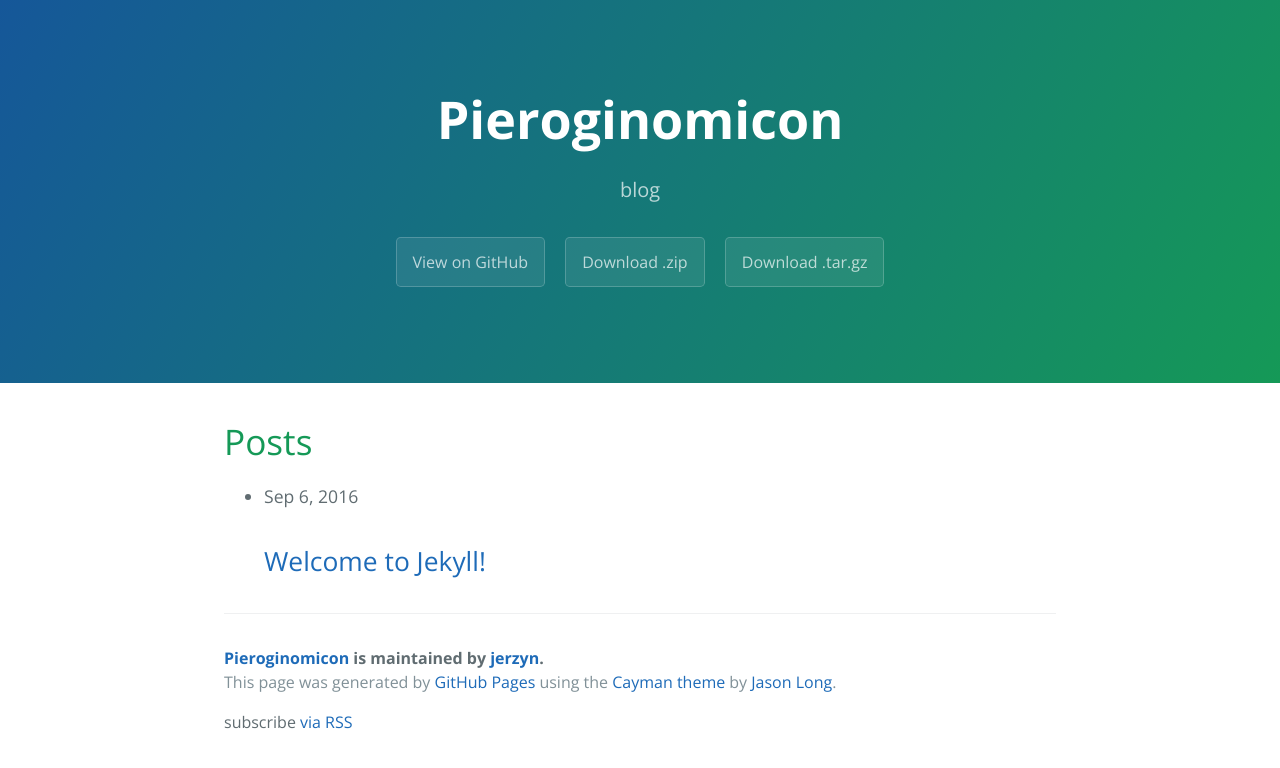
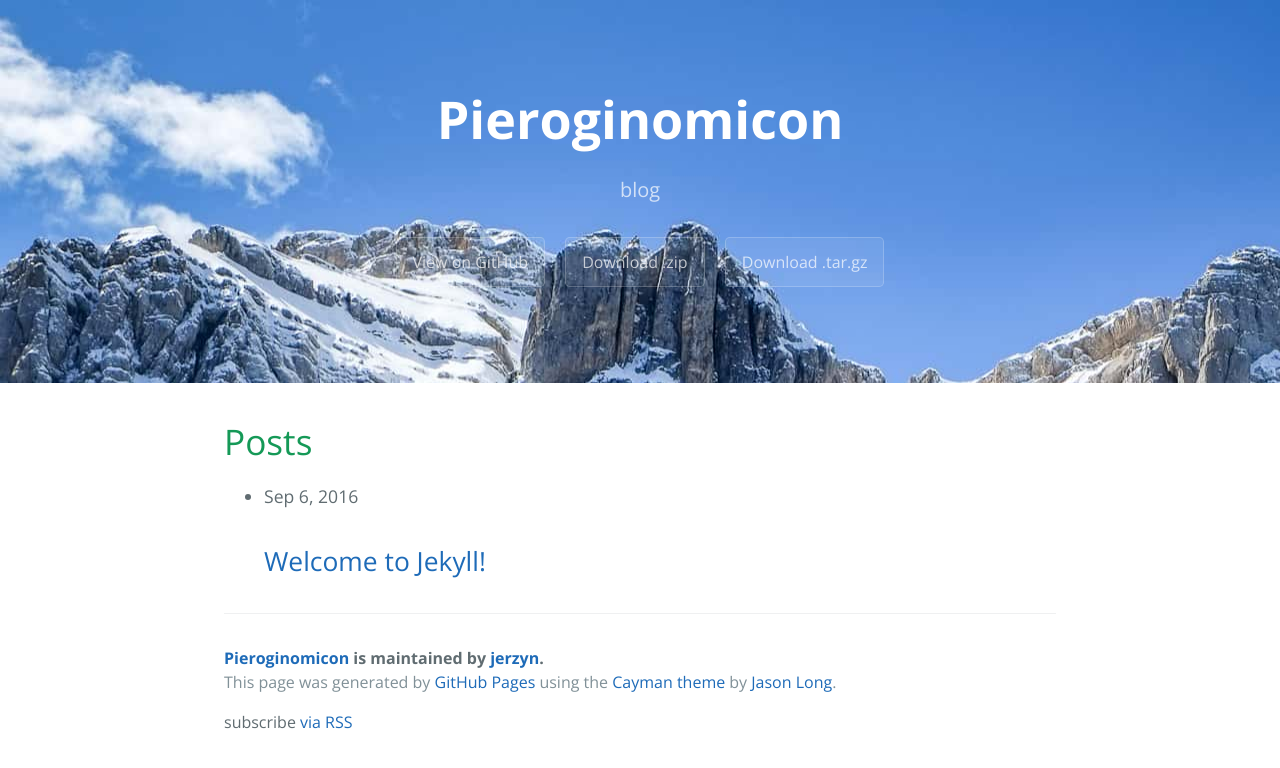
Before and after one commit to jerzyn/pieroginomicon, a Jekyll site: the page built from index.html, in a window 1280 px wide. Shown: the top 768 px of the page. Built offline with Jekyll 4.4.1, drawn with Linux system fonts in a browser that asks for light colours.

Commit message:
Change header image

```diff
--- a/stylesheets/stylesheet.css
+++ b/stylesheets/stylesheet.css
@@ -57,7 +57,7 @@ a {
   color: #fff;
   text-align: center;
   background-color: #159957;
-  background-image: linear-gradient(120deg, #155799, #159957); }
+  background-image: url("/images/Serra-del-cadi-min.jpg") }
 
 .page-header.post {
     padding: 1em 0
```
Also changed, not shown: images/Serra-del-Cadi-min.jpg (added), 1 other file.
